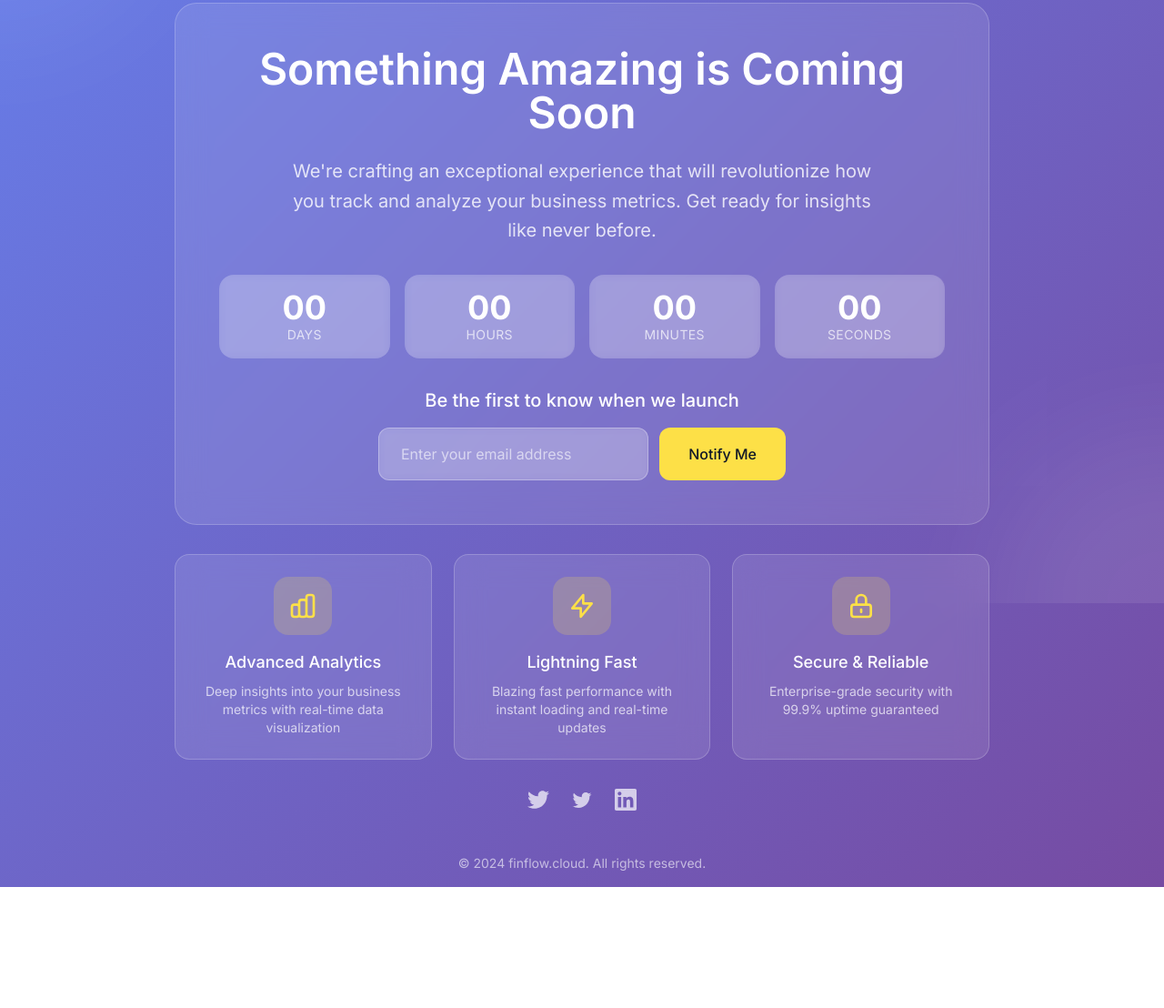
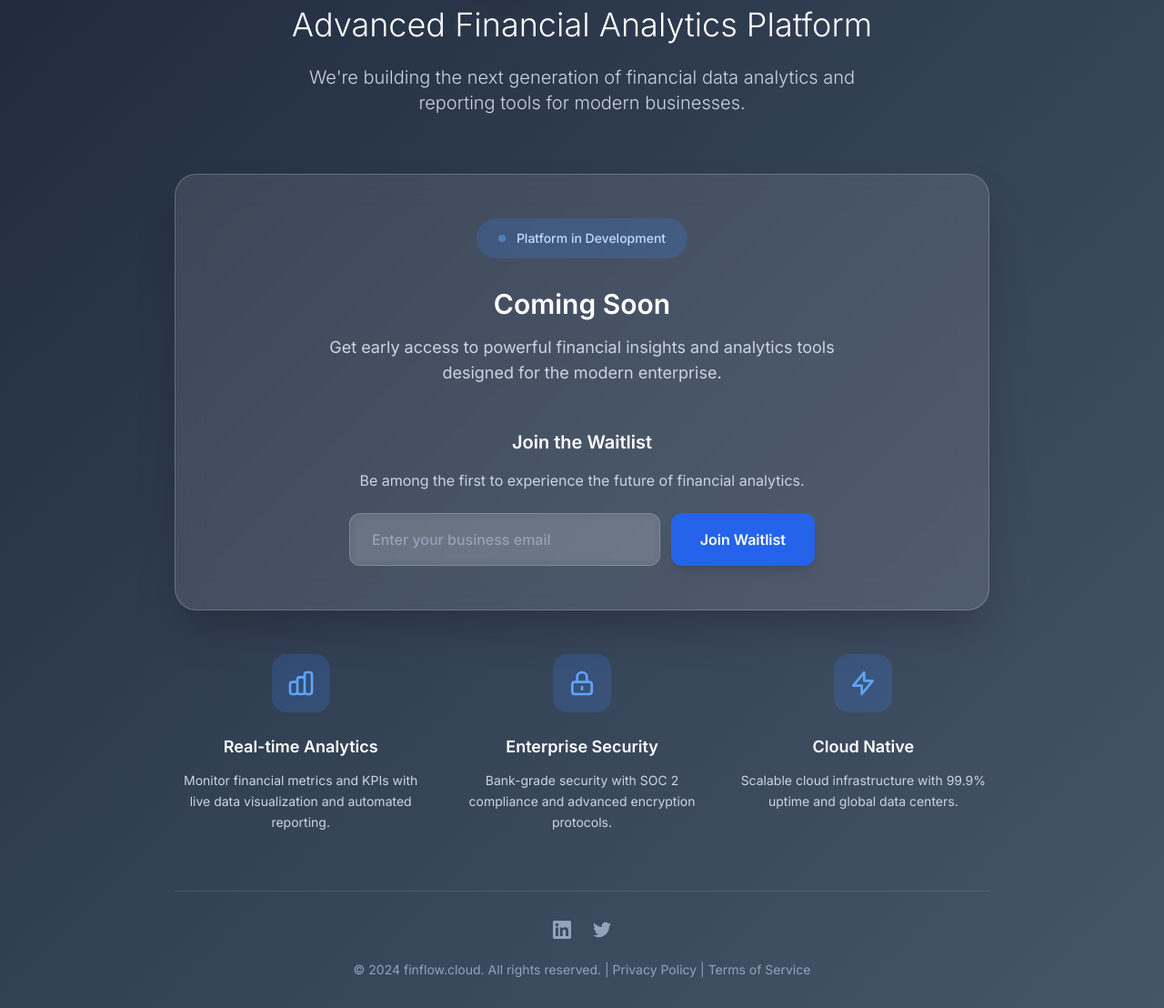
Before and after one commit to finflow-official/comming-soon, a plain HTML site: page index.html in a window 1280 px wide. Shown: the part 137-1245 px from the top of the page at 91% size. Before the commit the page ends 1112 px from the top, so only its background shows below. Drawn offline with nearby package versions, Linux system fonts and the light colour scheme; a script that the page names is missing.

Commit message:
Update index.html

```diff
--- a/index.html
+++ b/index.html
@@ -5,7 +5,7 @@
     <meta name="viewport" content="width=device-width, initial-scale=1.0">
     <title>finflow.cloud - Coming Soon</title>
     <script src="https://cdn.tailwindcss.com"></script>
-    <link href="https://fonts.googleapis.com/css2?family=Inter:wght@300;400;500;600;700&display=swap" rel="stylesheet">
+    <link href="https://fonts.googleapis.com/css2?family=Inter:wght@300;400;500;600;700;800&display=swap" rel="stylesheet">
     <script>
         tailwind.config = {
             theme: {
@@ -13,162 +13,179 @@
                     fontFamily: {
                         'sans': ['Inter', 'system-ui', 'sans-serif'],
                     },
-                    animation: {
-                        'fade-in': 'fadeIn 0.5s ease-in-out',
-                        'slide-up': 'slideUp 0.8s ease-out',
-                        'pulse-slow': 'pulse 3s cubic-bezier(0.4, 0, 0.6, 1) infinite',
+                    colors: {
+                        primary: {
+                            50: '#f0f9ff',
+                            100: '#e0f2fe',
+                            500: '#0ea5e9',
+                            600: '#0284c7',
+                            700: '#0369a1',
+                            900: '#0c4a6e'
+                        }
                     }
                 }
             }
         }
     </script>
     <style>
-        @keyframes fadeIn {
-            from { opacity: 0; }
-            to { opacity: 1; }
+        body {
+            background: linear-gradient(135deg, #667eea 0%, #764ba2 100%);
+            min-height: 100vh;
         }
-        @keyframes slideUp {
-            from {
-                opacity: 0;
-                transform: translateY(30px);
+        .professional-gradient {
+            background: linear-gradient(135deg, #1e293b 0%, #334155 50%, #475569 100%);
         }
-            to {
-                opacity: 1;
-                transform: translateY(0);
+        .logo-container {
+            position: relative;
         }
-        }
-        .gradient-bg {
-            background: linear-gradient(135deg, #667eea 0%, #764ba2 100%);
-        }
-        .glass-effect {
-            backdrop-filter: blur(16px);
-            background: rgba(255, 255, 255, 0.1);
-            border: 1px solid rgba(255, 255, 255, 0.2);
+        .logo-dot {
+            width: 8px;
+            height: 8px;
+            background: #3b82f6;
+            border-radius: 50%;
+            position: absolute;
+            top: 8px;
+            right: -12px;
         }
     </style>
 </head>
-<body class="min-h-screen gradient-bg flex items-center justify-center p-4">
-    <!-- Background particles -->
-    <div class="absolute inset-0 overflow-hidden">
-        <div class="absolute w-96 h-96 bg-white/10 rounded-full blur-3xl -top-48 -left-48 animate-pulse-slow"></div>
-        <div class="absolute w-96 h-96 bg-white/10 rounded-full blur-3xl -bottom-48 -right-48 animate-pulse-slow" style="animation-delay: 1.5s;"></div>
+<body class="professional-gradient">
+    <div class="min-h-screen flex items-center justify-center px-4 py-8">
+        <div class="max-w-4xl mx-auto">
+            <!-- Header -->
+            <div class="text-center mb-16">
+                <!-- Professional Logo -->
+                <div class="logo-container inline-block mb-8">
+                    <div class="flex items-center justify-center">
+                        <div class="bg-white rounded-2xl p-4 shadow-2xl mr-4">
+                            <svg class="w-12 h-12 text-slate-700" fill="none" stroke="currentColor" viewBox="0 0 24 24">
+                                <path stroke-linecap="round" stroke-linejoin="round" stroke-width="2" d="M13 7h8m0 0v8m0-8l-8 8-4-4-6 6"></path>
+                            </svg>
                         </div>
-
-    <div class="relative z-10 max-w-4xl mx-auto text-center animate-fade-in">
-        <!-- Logo/Brand -->
-        <div class="mb-8 animate-slide-up">
-            <h1 class="text-6xl md:text-7xl font-bold text-white mb-4 tracking-tight">
-                finflow<span class="text-yellow-300">.cloud</span>
+                        <div class="text-left">
+                            <h1 class="text-4xl md:text-5xl font-bold text-white tracking-tight">
+                                finflow
                             </h1>
-            <div class="w-24 h-1 bg-yellow-300 mx-auto rounded-full"></div>
+                            <p class="text-blue-300 text-lg font-medium tracking-wider">.cloud</p>
                         </div>
-
-        <!-- Main Content -->
-        <div class="glass-effect rounded-3xl p-8 md:p-12 mb-8 animate-slide-up" style="animation-delay: 0.2s;">
-            <h2 class="text-4xl md:text-5xl font-semibold text-white mb-6 leading-tight">
-                Something Amazing is Coming Soon
-            </h2>
-            <p class="text-xl text-white/80 mb-8 max-w-2xl mx-auto leading-relaxed">
-                We're crafting an exceptional experience that will revolutionize how you track and analyze your business metrics. Get ready for insights like never before.
-            </p>
-
-            <!-- Countdown Timer -->
-            <div class="grid grid-cols-2 md:grid-cols-4 gap-4 mb-8">
-                <div class="bg-white/20 rounded-2xl p-4 backdrop-blur-sm">
-                    <div id="days" class="text-3xl md:text-4xl font-bold text-white">00</div>
-                    <div class="text-white/70 text-sm uppercase tracking-wide">Days</div>
-                </div>
-                <div class="bg-white/20 rounded-2xl p-4 backdrop-blur-sm">
-                    <div id="hours" class="text-3xl md:text-4xl font-bold text-white">00</div>
-                    <div class="text-white/70 text-sm uppercase tracking-wide">Hours</div>
-                </div>
-                <div class="bg-white/20 rounded-2xl p-4 backdrop-blur-sm">
-                    <div id="minutes" class="text-3xl md:text-4xl font-bold text-white">00</div>
-                    <div class="text-white/70 text-sm uppercase tracking-wide">Minutes</div>
-                </div>
-                <div class="bg-white/20 rounded-2xl p-4 backdrop-blur-sm">
-                    <div id="seconds" class="text-3xl md:text-4xl font-bold text-white">00</div>
-                    <div class="text-white/70 text-sm uppercase tracking-wide">Seconds</div>
                     </div>
                 </div>
 
+                <h2 class="text-3xl md:text-4xl font-light text-white mb-6 max-w-3xl mx-auto leading-relaxed">
+                    Advanced Financial Analytics Platform
+                </h2>
+                <p class="text-xl text-slate-300 max-w-2xl mx-auto font-light">
+                    We're building the next generation of financial data analytics and reporting tools for modern businesses.
+                </p>
+            </div>
+
+            <!-- Main Content Card -->
+            <div class="bg-white/10 backdrop-blur-lg rounded-3xl border border-white/20 p-8 md:p-12 mb-12 shadow-2xl">
+                <!-- Launch Status -->
+                <div class="text-center mb-12">
+                    <div class="inline-flex items-center bg-blue-500/20 text-blue-200 px-6 py-3 rounded-full text-sm font-medium mb-8">
+                        <div class="w-2 h-2 bg-blue-400 rounded-full mr-3 animate-pulse"></div>
+                        Platform in Development
+                    </div>
+
+                    <h3 class="text-2xl md:text-3xl font-semibold text-white mb-4">
+                        Coming Soon
+                    </h3>
+                    <p class="text-slate-300 text-lg max-w-xl mx-auto">
+                        Get early access to powerful financial insights and analytics tools designed for the modern enterprise.
+                    </p>
+                </div>
+
                 <!-- Email Subscription -->
-            <div class="max-w-md mx-auto">
-                <h3 class="text-xl font-medium text-white mb-4">Be the first to know when we launch</h3>
-                <form id="emailForm" class="flex flex-col sm:flex-row gap-3">
+                <div class="max-w-lg mx-auto text-center">
+                    <h4 class="text-xl font-semibold text-white mb-4">
+                        Join the Waitlist
+                    </h4>
+                    <p class="text-slate-300 mb-6">
+                        Be among the first to experience the future of financial analytics.
+                    </p>
+
+                    <form id="emailForm" class="space-y-4">
+                        <div class="flex flex-col md:flex-row gap-3">
                             <input
                                 type="email"
                                 id="email"
-                        placeholder="Enter your email address"
-                        class="flex-1 px-6 py-4 rounded-xl bg-white/20 border border-white/30 text-white placeholder-white/60 focus:outline-none focus:ring-2 focus:ring-yellow-300 focus:border-transparent backdrop-blur-sm"
+                                placeholder="Enter your business email"
+                                class="flex-1 px-6 py-4 bg-white/10 border border-white/20 rounded-xl text-white placeholder-slate-400 focus:outline-none focus:ring-2 focus:ring-blue-400 focus:border-transparent backdrop-blur-sm font-medium"
                                 required
                             >
                             <button
                                 type="submit"
-                        class="px-8 py-4 bg-yellow-300 hover:bg-yellow-400 text-gray-900 font-medium rounded-xl transition-all duration-300 transform hover:scale-105 focus:outline-none focus:ring-2 focus:ring-yellow-300"
+                                class="px-8 py-4 bg-blue-600 hover:bg-blue-700 text-white font-semibold rounded-xl transition-all duration-300 focus:outline-none focus:ring-2 focus:ring-blue-400 shadow-lg"
                             >
-                        Notify Me
+                                Join Waitlist
                             </button>
+                        </div>
+                        <p id="message" class="text-sm hidden"></p>
                     </form>
-                <p id="message" class="mt-3 text-sm text-white/70 hidden"></p>
                 </div>
             </div>
 
-        <!-- Features Preview -->
-        <div class="grid md:grid-cols-3 gap-6 mb-8 animate-slide-up" style="animation-delay: 0.4s;">
-            <div class="glass-effect rounded-2xl p-6 text-center">
-                <div class="w-16 h-16 bg-yellow-300/20 rounded-2xl flex items-center justify-center mx-auto mb-4">
-                    <svg class="w-8 h-8 text-yellow-300" fill="none" stroke="currentColor" viewBox="0 0 24 24">
+            <!-- Features Grid -->
+            <div class="grid md:grid-cols-3 gap-8 mb-16">
+                <div class="text-center">
+                    <div class="w-16 h-16 bg-blue-500/20 rounded-2xl flex items-center justify-center mx-auto mb-6">
+                        <svg class="w-8 h-8 text-blue-400" fill="none" stroke="currentColor" viewBox="0 0 24 24">
                             <path stroke-linecap="round" stroke-linejoin="round" stroke-width="2" d="M9 19v-6a2 2 0 00-2-2H5a2 2 0 00-2 2v6a2 2 0 002 2h2a2 2 0 002-2zm0 0V9a2 2 0 012-2h2a2 2 0 012 2v10m-6 0a2 2 0 002 2h2a2 2 0 002-2m0 0V5a2 2 0 012-2h2a2 2 0 012 2v14a2 2 0 01-2 2h-2a2 2 0 01-2-2z"></path>
                         </svg>
                     </div>
-                <h4 class="text-lg font-medium text-white mb-2">Advanced Analytics</h4>
-                <p class="text-white/70 text-sm">Deep insights into your business metrics with real-time data visualization</p>
+                    <h5 class="text-lg font-semibold text-white mb-3">Real-time Analytics</h5>
+                    <p class="text-slate-300 text-sm leading-relaxed">
+                        Monitor financial metrics and KPIs with live data visualization and automated reporting.
+                    </p>
                 </div>
 
-            <div class="glass-effect rounded-2xl p-6 text-center">
-                <div class="w-16 h-16 bg-yellow-300/20 rounded-2xl flex items-center justify-center mx-auto mb-4">
-                    <svg class="w-8 h-8 text-yellow-300" fill="none" stroke="currentColor" viewBox="0 0 24 24">
+                <div class="text-center">
+                    <div class="w-16 h-16 bg-blue-500/20 rounded-2xl flex items-center justify-center mx-auto mb-6">
+                        <svg class="w-8 h-8 text-blue-400" fill="none" stroke="currentColor" viewBox="0 0 24 24">
+                            <path stroke-linecap="round" stroke-linejoin="round" stroke-width="2" d="M12 15v2m-6 4h12a2 2 0 002-2v-6a2 2 0 00-2-2H6a2 2 0 00-2 2v6a2 2 0 002 2zm10-10V7a4 4 0 00-8 0v4h8z"></path>
+                        </svg>
+                    </div>
+                    <h5 class="text-lg font-semibold text-white mb-3">Enterprise Security</h5>
+                    <p class="text-slate-300 text-sm leading-relaxed">
+                        Bank-grade security with SOC 2 compliance and advanced encryption protocols.
+                    </p>
+                </div>
+
+                <div class="text-center">
+                    <div class="w-16 h-16 bg-blue-500/20 rounded-2xl flex items-center justify-center mx-auto mb-6">
+                        <svg class="w-8 h-8 text-blue-400" fill="none" stroke="currentColor" viewBox="0 0 24 24">
                             <path stroke-linecap="round" stroke-linejoin="round" stroke-width="2" d="M13 10V3L4 14h7v7l9-11h-7z"></path>
                         </svg>
                     </div>
-                <h4 class="text-lg font-medium text-white mb-2">Lightning Fast</h4>
-                <p class="text-white/70 text-sm">Blazing fast performance with instant loading and real-time updates</p>
-            </div>
-
-            <div class="glass-effect rounded-2xl p-6 text-center">
-                <div class="w-16 h-16 bg-yellow-300/20 rounded-2xl flex items-center justify-center mx-auto mb-4">
-                    <svg class="w-8 h-8 text-yellow-300" fill="none" stroke="currentColor" viewBox="0 0 24 24">
-                        <path stroke-linecap="round" stroke-linejoin="round" stroke-width="2" d="M12 15v2m-6 4h12a2 2 0 002-2v-6a2 2 0 00-2-2H6a2 2 0 00-2 2v6a2 2 0 002 2zm10-10V7a4 4 0 00-8 0v4h8z"></path>
-                    </svg>
-                </div>
-                <h4 class="text-lg font-medium text-white mb-2">Secure & Reliable</h4>
-                <p class="text-white/70 text-sm">Enterprise-grade security with 99.9% uptime guaranteed</p>
+                    <h5 class="text-lg font-semibold text-white mb-3">Cloud Native</h5>
+                    <p class="text-slate-300 text-sm leading-relaxed">
+                        Scalable cloud infrastructure with 99.9% uptime and global data centers.
+                    </p>
                 </div>
             </div>
 
-        <!-- Social Links -->
-        <div class="flex justify-center space-x-6 animate-slide-up" style="animation-delay: 0.6s;">
-            <a href="#" class="text-white/70 hover:text-white transition-colors duration-300">
-                <svg class="w-6 h-6" fill="currentColor" viewBox="0 0 24 24">
-                    <path d="M24 4.557c-.883.392-1.832.656-2.828.775 1.017-.609 1.798-1.574 2.165-2.724-.951.564-2.005.974-3.127 1.195-.897-.957-2.178-1.555-3.594-1.555-3.179 0-5.515 2.966-4.797 6.045-4.091-.205-7.719-2.165-10.148-5.144-1.29 2.213-.669 5.108 1.523 6.574-.806-.026-1.566-.247-2.229-.616-.054 2.281 1.581 4.415 3.949 4.89-.693.188-1.452.232-2.224.084.626 1.956 2.444 3.379 4.6 3.419-2.07 1.623-4.678 2.348-7.29 2.04 2.179 1.397 4.768 2.212 7.548 2.212 9.142 0 14.307-7.721 13.995-14.646.962-.695 1.797-1.562 2.457-2.549z"/>
+            <!-- Footer -->
+            <div class="text-center border-t border-white/10 pt-8">
+                <div class="flex justify-center space-x-6 mb-6">
+                    <a href="#" class="text-slate-400 hover:text-white transition-colors duration-300">
+                        <svg class="w-5 h-5" fill="currentColor" viewBox="0 0 24 24">
+                            <path d="M20.447 20.452h-3.554v-5.569c0-1.328-.027-3.037-1.852-3.037-1.853 0-2.136 1.445-2.136 2.939v5.667H9.351V9h3.414v1.561h.046c.477-.9 1.637-1.85 3.37-1.85 3.601 0 4.267 2.37 4.267 5.455v6.286zM5.337 7.433c-1.144 0-2.063-.926-2.063-2.065 0-1.138.92-2.063 2.063-2.063 1.14 0 2.064.925 2.064 2.063 0 1.139-.925 2.065-2.064 2.065zm1.782 13.019H3.555V9h3.564v11.452zM22.225 0H1.771C.792 0 0 .774 0 1.729v20.542C0 23.227.792 24 1.771 24h20.451C23.2 24 24 23.227 24 22.271V1.729C24 .774 23.2 0 22.222 0h.003z"/>
                         </svg>
                     </a>
-            <a href="#" class="text-white/70 hover:text-white transition-colors duration-300">
-                <svg class="w-6 h-6" fill="currentColor" viewBox="0 0 24 24">
-                    <path d="M22.46 6c-.77.35-1.6.58-2.46.69.88-.53 1.56-1.37 1.88-2.38-.83.5-1.75.85-2.72 1.05C18.37 4.5 17.26 4 16 4c-2.35 0-4.27 1.92-4.27 4.29 0 .34.04.67.11.98C8.28 9.09 5.11 7.38 3 4.79c-.37.63-.58 1.37-.58 2.15 0 1.49.75 2.81 1.91 3.56-.71 0-1.37-.2-1.95-.5v.03c0 2.08 1.48 3.82 3.44 4.21a4.22 4.22 0 0 1-1.93.07 4.28 4.28 0 0 0 4 2.98 8.521 8.521 0 0 1-5.33 1.84c-.34 0-.68-.02-1.02-.06C3.44 20.29 5.7 21 8.12 21 16 21 20.33 14.46 20.33 8.79c0-.19 0-.37-.01-.56.84-.6 1.56-1.36 2.14-2.23z"/>
-                </svg>
-            </a>
-            <a href="#" class="text-white/70 hover:text-white transition-colors duration-300">
-                <svg class="w-6 h-6" fill="currentColor" viewBox="0 0 24 24">
-                    <path d="M20.447 20.452h-3.554v-5.569c0-1.328-.027-3.037-1.852-3.037-1.853 0-2.136 1.445-2.136 2.939v5.667H9.351V9h3.414v1.561h.046c.477-.9 1.637-1.85 3.37-1.85 3.601 0 4.267 2.37 4.267 5.455v6.286zM5.337 7.433c-1.144 0-2.063-.926-2.063-2.065 0-1.138.92-2.063 2.063-2.063 1.14 0 2.064.925 2.064 2.063 0 1.139-.925 2.065-2.064 2.065zm1.782 13.019H3.555V9h3.564v11.452zM22.225 0H1.771C.792 0 0 .774 0 1.729v20.542C0 23.227.792 24 1.771 24h20.451C23.2 24 24 23.227 24 22.271V1.729C24 .774 23.2 0 22.222 0h.003z"/>
+                    <a href="#" class="text-slate-400 hover:text-white transition-colors duration-300">
+                        <svg class="w-5 h-5" fill="currentColor" viewBox="0 0 24 24">
+                            <path d="M24 4.557c-.883.392-1.832.656-2.828.775 1.017-.609 1.798-1.574 2.165-2.724-.951.564-2.005.974-3.127 1.195-.897-.957-2.178-1.555-3.594-1.555-3.179 0-5.515 2.966-4.797 6.045-4.091-.205-7.719-2.165-10.148-5.144-1.29 2.213-.669 5.108 1.523 6.574-.806-.026-1.566-.247-2.229-.616-.054 2.281 1.581 4.415 3.949 4.89-.693.188-1.452.232-2.224.084.626 1.956 2.444 3.379 4.6 3.419-2.07 1.623-4.678 2.348-7.29 2.04 2.179 1.397 4.768 2.212 7.548 2.212 9.142 0 14.307-7.721 13.995-14.646.962-.695 1.797-1.562 2.457-2.549z"/>
                         </svg>
                     </a>
                 </div>
 
-        <!-- Footer -->
-        <div class="mt-12 text-white/60 text-sm animate-slide-up" style="animation-delay: 0.8s;">
-            <p>&copy; 2024 finflow.cloud. All rights reserved.</p>
+                <p class="text-slate-400 text-sm">
+                    © 2024 finflow.cloud. All rights reserved. |
+                    <a href="#" class="hover:text-white transition-colors">Privacy Policy</a> |
+                    <a href="#" class="hover:text-white transition-colors">Terms of Service</a>
+                </p>
+            </div>
         </div>
     </div>
 
```
Lines whose indentation alone changed are shown as unchanged.
